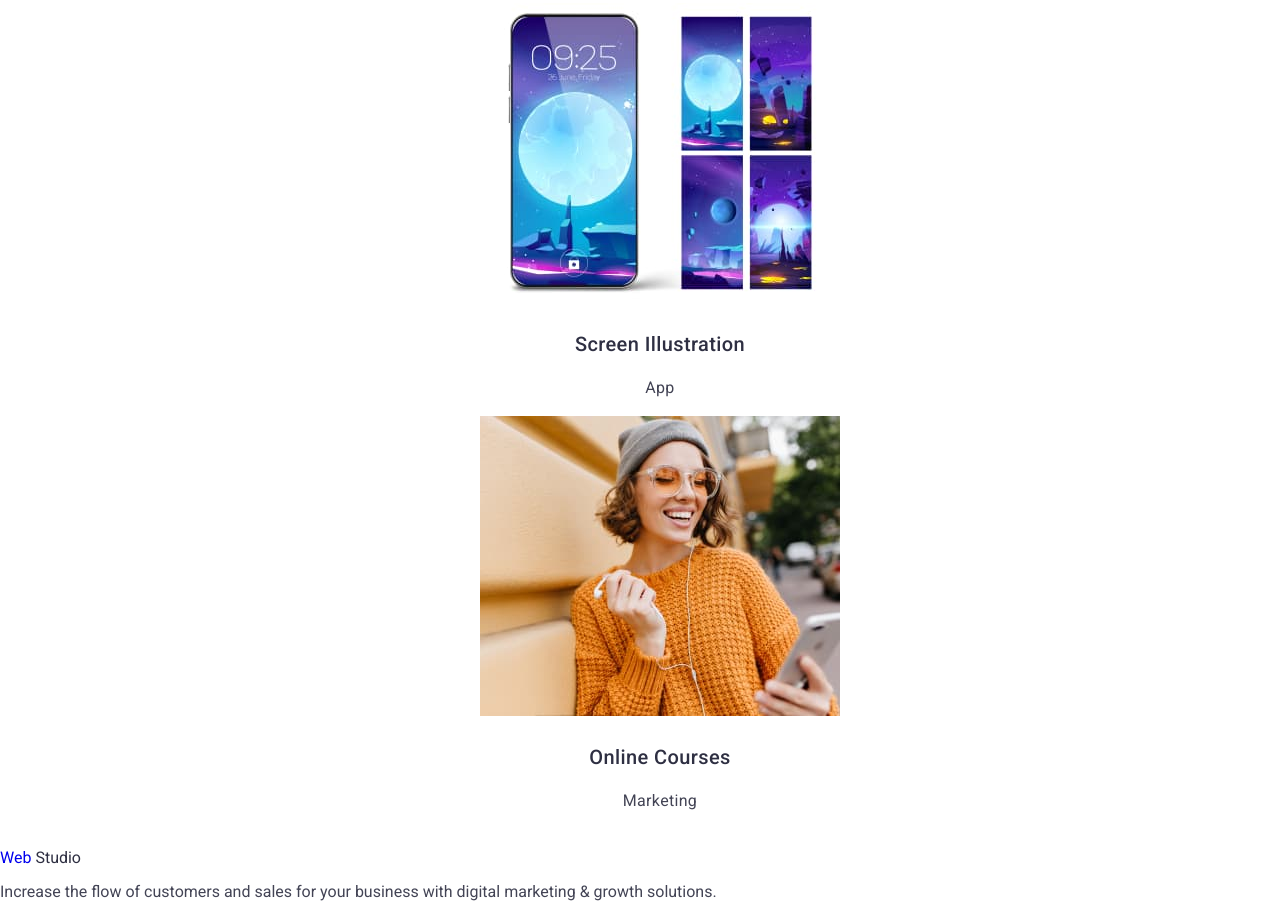
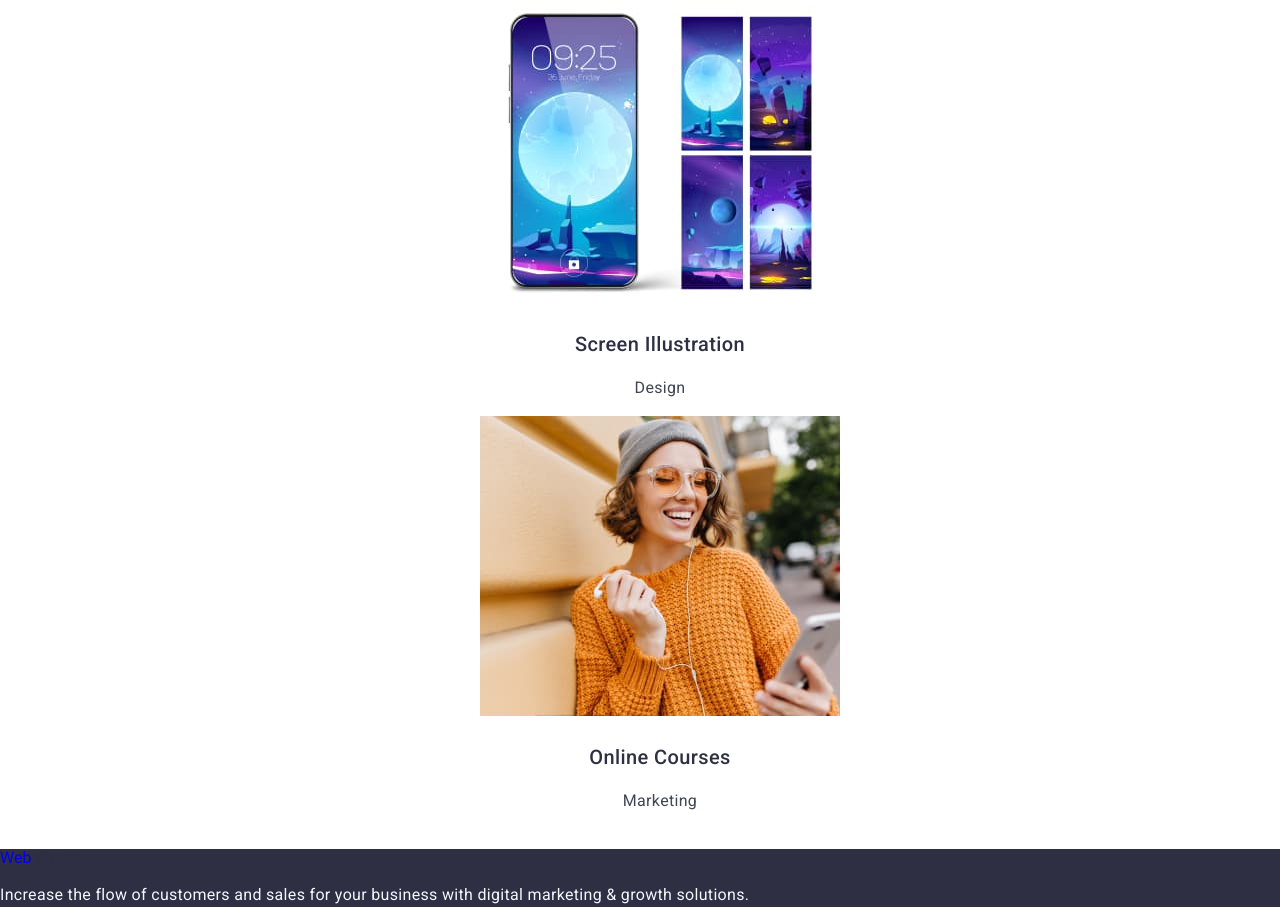
Before and after one commit to nkreams/goit-markup-hw-02, a plain HTML site: page index.html in a window 1280 px wide. Shown: the part 4020-4943 px from the top of the page. Drawn offline with nearby package versions, Linux system fonts and the light colour scheme.

Commit message:
sadadsasd

```diff
--- a/css/style.css
+++ b/css/style.css
@@ -116,3 +116,11 @@ ul {
   text-transform: capitalize;
   color: #2e2f42;
 }
+.foter {
+  background-color: #2e2f42;
+}
+.footerprag {
+  line-height: 1.5;
+  color: #f4f4fd;
+  letter-spacing: 0.02em;
+}
--- a/index.html
+++ b/index.html
@@ -129,7 +129,7 @@
           </li>
           <li class="lisectthree">
             <img src="./images/img-6.jpg" width="360" alt="MedilationApp" />
-            <h3 class="ourthree">Medilation App</h3>
+            <h3 class="ourthree">Meditation App</h3>
             <p class="paragraph">App</p>
           </li>
           <li class="lisectthree">
@@ -140,7 +140,7 @@
           <li class="lisectthree">
             <img src="./images/img-8.jpg" width="360" alt="Design" />
             <h3 class="ourthree">Screen Illustration</h3>
-            <p class="paragraph">App</p>
+            <p class="paragraph">Design</p>
           </li>
           <li class="lisectthree">
             <img src="./images/img-9.jpg" width="360" alt="OnlineCourses" />
@@ -151,12 +151,12 @@
       </section>
     </main>
 
-    <footer>
+    <footer class="foter">
       <a class="logo" href="./index.html">
         Web
         <span class="textlogo">Studio</span>
       </a>
-      <p>
+      <p class="footerprag">
         Increase the flow of customers and sales for your business with digital
         marketing & growth solutions.
       </p>
```
